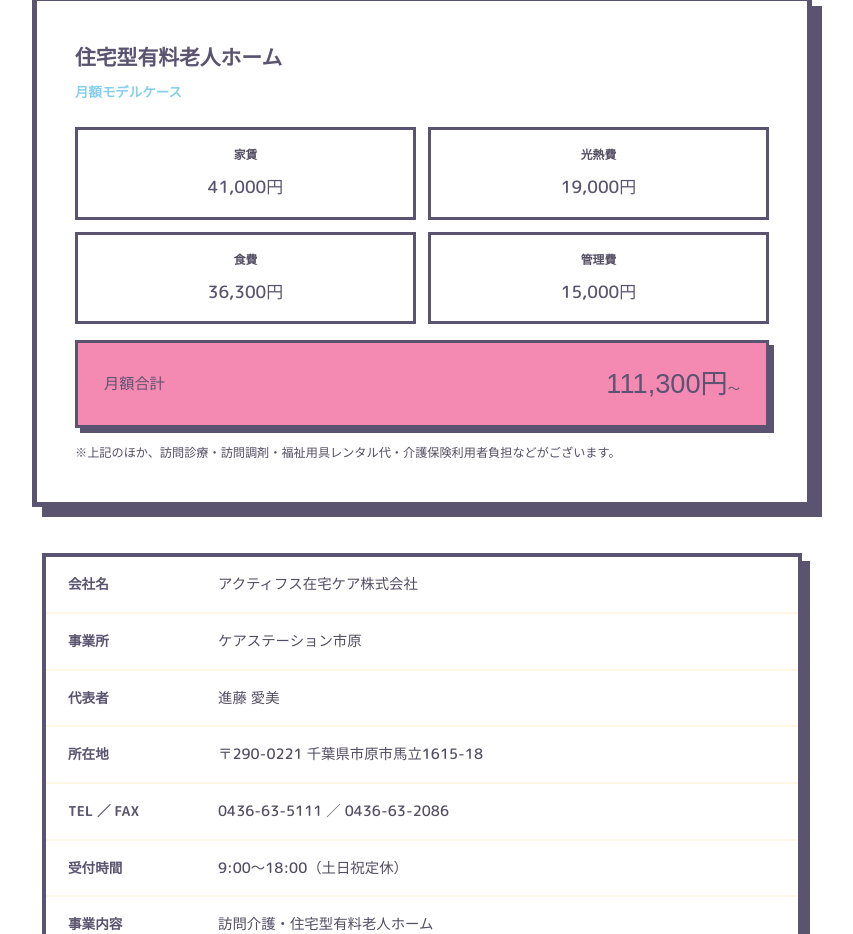
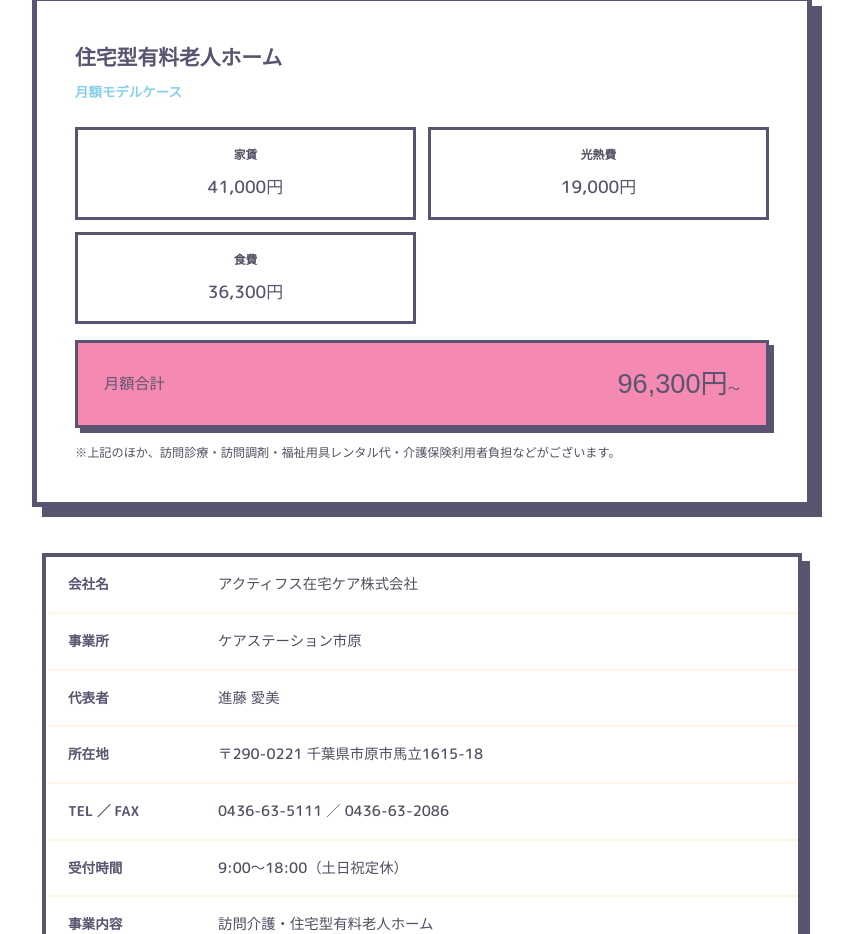
Before and after one commit to actifs-kk/carestation_ichihara, a plain HTML site: page index.html in a window 1280 px wide. Shown: the part 6223-7157 px from the top of the page, without its empty margins (218-1071 px from the left). Drawn offline with Linux system fonts and the light colour scheme; a web font is replaced by a local one.

Commit message:
料金表：管理費を削除し月額合計を96,300円に変更
Co-Authored-By: Claude Sonnet 4.6 <noreply@anthropic.com>
Claude-Session: https://claude.ai/code/session_01CE3bxQwDZxCm4zT8Lfbgo2

```diff
--- a/index.html
+++ b/index.html
@@ -87,7 +87,7 @@
         {
           "@type": "Offer",
           "name": "住宅型有料老人ホーム「あっとほーむ」",
-          "description": "市原市・木更津市・袖ヶ浦市に展開する住宅型有料老人ホーム。月額111,300円〜。"
+          "description": "市原市・木更津市・袖ヶ浦市に展開する住宅型有料老人ホーム。月額96,300円〜。"
         },
         {
           "@type": "Offer",
@@ -756,9 +756,8 @@ footer{background:var(--navy);color:var(--cream-d);padding:48px 36px 24px;border
         <div class="pcell"><div class="l">家賃</div><div class="v">41,000円</div></div>
         <div class="pcell"><div class="l">光熱費</div><div class="v">19,000円</div></div>
         <div class="pcell"><div class="l">食費</div><div class="v">36,300円</div></div>
-        <div class="pcell"><div class="l">管理費</div><div class="v">15,000円</div></div>
       </div>
-      <div class="ptotal"><span class="l">月額合計</span><span class="v">111,300円<small>〜</small></span></div>
+      <div class="ptotal"><span class="l">月額合計</span><span class="v">96,300円<small>〜</small></span></div>
       <p class="pnote">※上記のほか、訪問診療・訪問調剤・福祉用具レンタル代・介護保険利用者負担などがございます。</p>
     </div>
     <div class="company">
```
